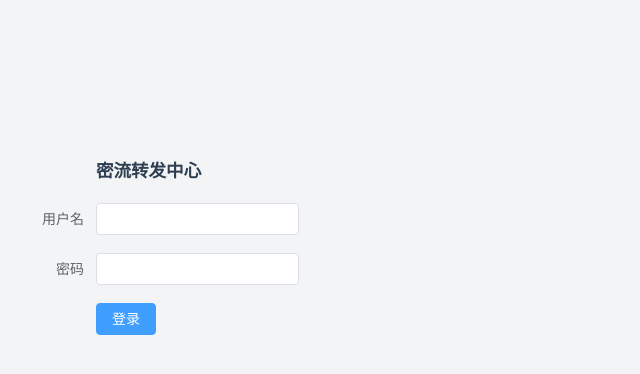
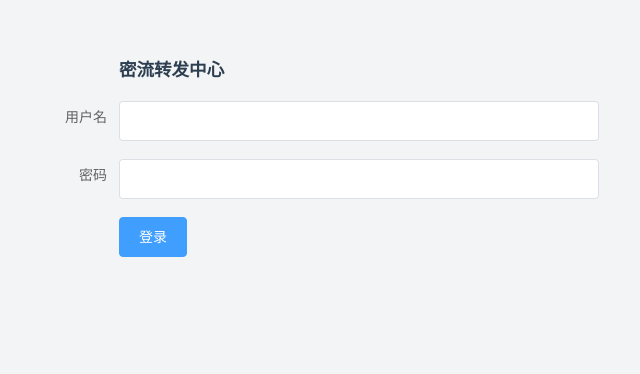
Before and after one commit to fridaymeng/vue-admin-pro, a Vue app: page /login in a window 1280 px wide. Shown: the part 162-536 px from the top of the page, without its empty margins (341-981 px from the left). Built offline with nearby package versions, Linux system fonts and the light colour scheme.

Commit message:
[UPAI-5532]修改登录页样式

```diff
--- a/src/assets/base.css
+++ b/src/assets/base.css
@@ -51,6 +51,8 @@
 }
 
 body {
+  margin: 0;
+  padding: 0;
   min-height: 100vh;
   color: var(--color-text);
   background: var(--color-background);
--- a/src/assets/reset.css
+++ b/src/assets/reset.css
@@ -1,10 +1,7 @@
 @import './base.css';
 
 #app {
-  max-width: 1280px;
-  margin: 0 auto;
-  padding: 2rem;
-  font-weight: normal;
+  padding: 0;
 }
 
 a {
@@ -18,16 +15,3 @@ a {
     background-color: hsla(160, 100%, 37%, 0.2);
   }
 }
-
-@media (min-width: 1024px) {
-  body {
-    display: flex;
-    place-items: center;
-  }
-
-  #app {
-    display: grid;
-    grid-template-columns: 1fr 1fr;
-    padding: 0 2rem;
-  }
-}
--- a/src/views/user/Login.vue
+++ b/src/views/user/Login.vue
@@ -6,6 +6,7 @@ const ruleForm = reactive({
   pass: '',
   user: ''
 })
+const submitLoading = ref(false);
 const validatePass = (rule, value, callback) => {
   if (value === '') {
     callback(new Error('Please input the password'))
@@ -33,6 +34,7 @@ const rules = reactive({
   userName: [{ validator: validateUser, trigger: 'blur' }]
 })
 const submitForm = (formEl) => {
+  submitLoading.value = true
   if (!formEl) return
   formEl.validate((valid) => {
     if (valid) {
@@ -47,6 +49,7 @@ const submitForm = (formEl) => {
 async function login () {
   const { code, data } = await Login()
   if (code === 0) {
+    submitLoading.value = false
     console.log(data)
   }
 }
@@ -60,13 +63,15 @@ async function login () {
       status-icon
       :rules="rules"
       label-width="120px"
-      class="demo-ruleForm"
+      class="ruleForm-wrap"
     >
       <el-form-item label="用户名" prop="checkPass">
         <el-input
           v-model="ruleForm.user"
           autocomplete="off"
           maxlength="12"
+          :disabled="submitLoading"
+          size="large"
         />
       </el-form-item>
       <el-form-item label="密码" prop="pass">
@@ -75,12 +80,17 @@ async function login () {
           type="password"
           autocomplete="off"
           maxlength="12"
+          :disabled="submitLoading"
+          size="large"
         />
       </el-form-item>
       <el-form-item>
-        <el-button type="primary" @click="submitForm(ruleFormRef)"
-          >登录</el-button
-        >
+        <el-button
+          type="primary"
+          @click="submitForm(ruleFormRef)"
+          :loading="submitLoading"
+          size="large"
+        >登录</el-button>
       </el-form-item>
     </el-form>
   </div>
@@ -92,7 +102,9 @@ html, body {
 </style>
 <style scoped lang="less">
 .wrap {
-  padding: 0;
+  padding: 200px 0 0 0;
+  max-width: 600px;
+  margin: 0 auto;
   .title {
     padding: 0 0 0 120px;
   }
```
